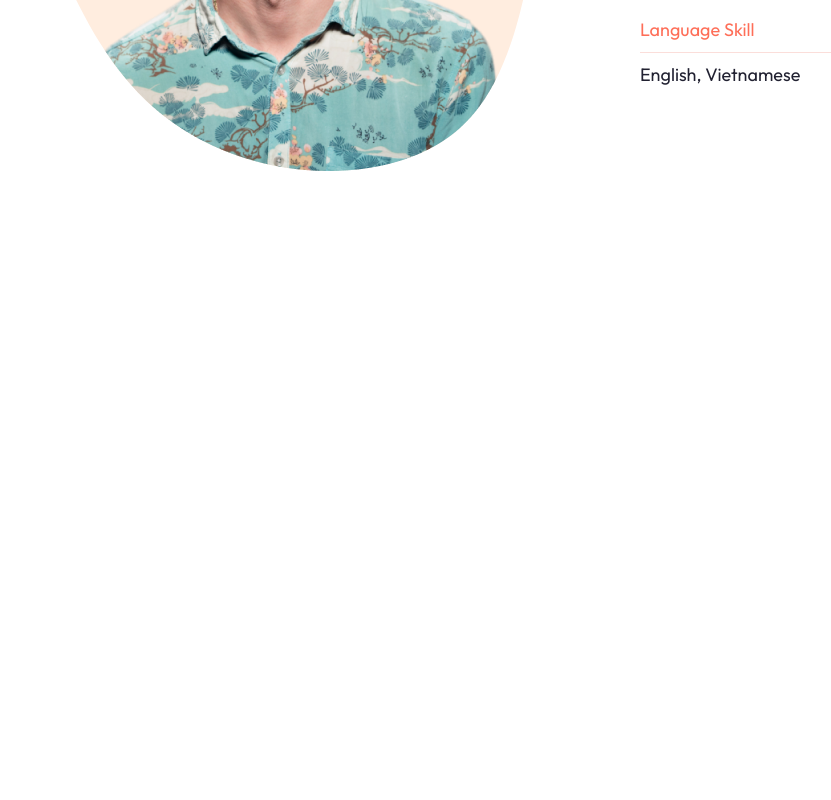
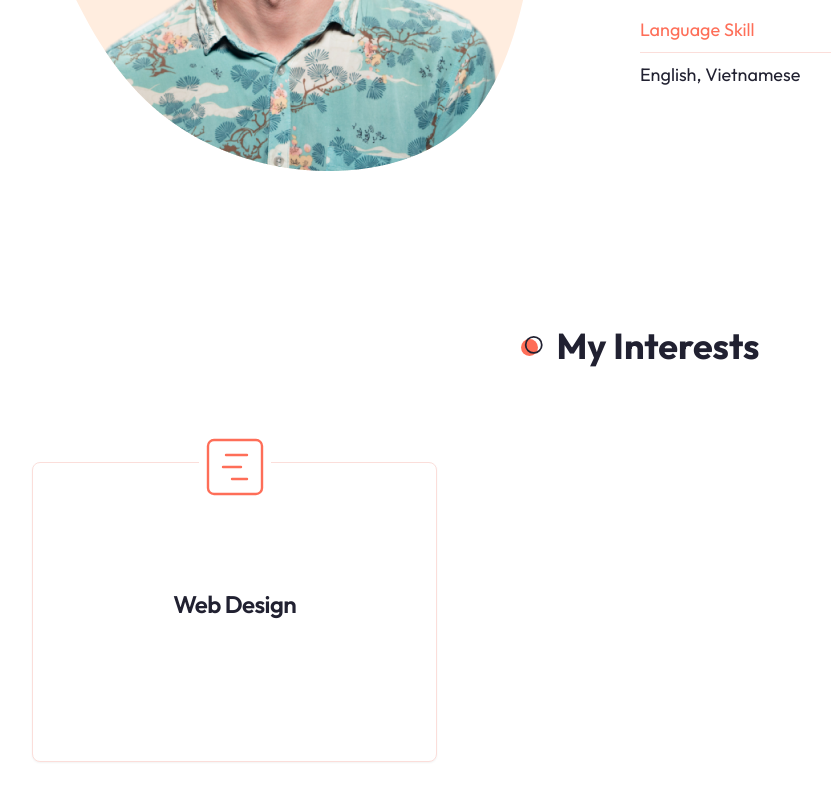
Before and after one commit to APeaHam/portfolio-site, a Next.js app: page / in a window 1280 px wide. Shown: the part 1308-2108 px from the top of the page, without its empty margins (0-831 px from the left). Built offline with nearby package versions, Linux system fonts and the light colour scheme.

Commit message:
Interest section created. 50% done

```diff
--- a/app/page.jsx
+++ b/app/page.jsx
@@ -1,11 +1,13 @@
 import About from "@/components/About";
 import Hero from "@/components/Hero";
+import Interests from "@/components/Interests";
 
 export default function Home() {
   return (
     <main>
       <Hero />
       <About />
+      <Interests />
     </main>
   )
 }
--- /dev/null
+++ b/components/Interests.jsx
@@ -0,0 +1,55 @@
+import { GanttChartSquare, Blocks, Gem, } from "lucide-react"
+import {
+    Card,
+    CardContent,
+    CardDescription,
+    CardHeader,
+    CardTitle,
+} from "./ui/card"
+import { Description } from "@radix-ui/react-dialog"
+
+
+const interestsData = [
+    {
+        icon: <GanttChartSquare size={72} strokeWidth={0.8} />,
+        title: 'Web Design',
+        description: ''
+    },
+]
+
+export const Interests = () => {
+    return (
+        <section className="mb-12 xl:mb-36">
+            <div className="container mx-auto">
+                <h2 className="section-title mb-12 xl:mb-24 text-center mx-auto">
+                    My Interests
+                </h2>
+                {/* grid items */}
+                <div className="grid xl:grid-cols-3 justify-center gap-y-12 xl:gap-y-24">
+                    {
+                        interestsData.map((item, index) => {
+                            return (
+                                <Card
+                                    className='w-full max-w-[424px] h-[300px] flex flex-col pt-16 pb-10 justify-center items-center relative'
+                                    key={index}
+                                >
+                                    <CardHeader className='text-primary absolute -top-[60px]'>
+                                        <div className='w=[140px] h-[80px] bg-white dark:bg-background flex justify-center items-center'>
+                                            {item.icon}
+                                        </div>
+                                    </CardHeader>
+                                    <CardContent className='text-center'>
+                                        <CardTitle className='mb-4'>{item.title}</CardTitle>
+                                        <CardDescription className='text-lg'>{item.description}</CardDescription>
+                                    </CardContent>
+                                </Card>
+                            )
+                        })
+                    }
+                </div>
+            </div>
+        </section>
+    )
+}
+
+export default Interests
--- a/components/Socials.jsx
+++ b/components/Socials.jsx
@@ -5,11 +5,11 @@
 
 const icons = [
     {
-        path: '/',
+        path: 'https://github.com/APeaHam',
         name: <RiGithubFill />
     },
     {
-        path: '/',
+        path: 'https://www.linkedin.com/in/andy-pea-ham/',
         name: <RiLinkedinFill />
     }
 ]
```
